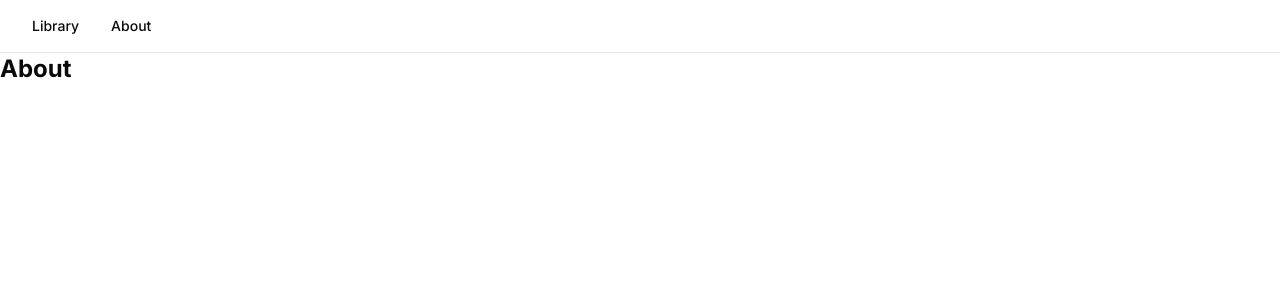
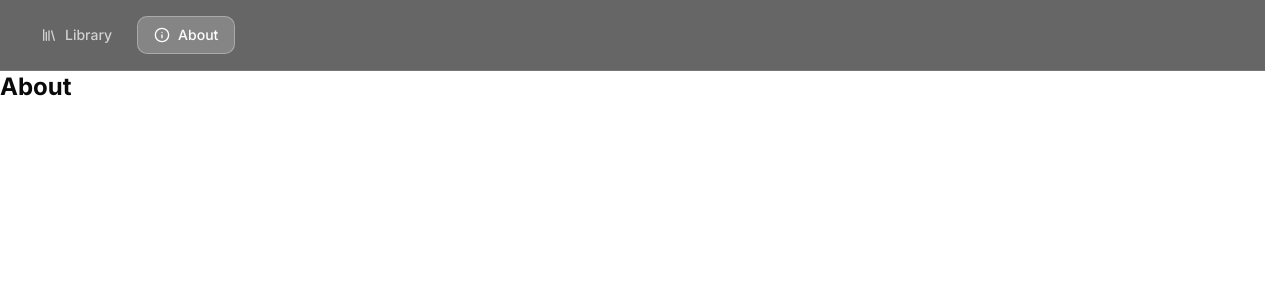
Before and after one commit to frostplexx/Beetroot, a Next.js app: page /about in a window 1280 px wide. Shown: the top 300 px of the page. Built offline with nearby package versions, Linux system fonts and the light colour scheme.

Commit message:
feat: improve header

```diff
--- a/app/globals.css
+++ b/app/globals.css
@@ -126,5 +126,6 @@
   }
   html {
     @apply font-sans;
+    scrollbar-gutter: stable;
   }
 }
--- a/app/layout.tsx
+++ b/app/layout.tsx
@@ -63,8 +63,10 @@ export default function RootLayout({
                     enableSystem
                     disableTransitionOnChange
                 >
-                    <header className="border-b px-4 py-2">
-                        <Navbar />
+                    <header className="sticky top-0 z-50 backdrop-blur-md bg-black/60 border-b border-white/10">
+                        <div className="container mx-auto px-6 py-4">
+                            <Navbar />
+                        </div>
                     </header>
 
                     <main className="flex-1">{children}</main>
--- a/components/navbar.tsx
+++ b/components/navbar.tsx
@@ -2,14 +2,7 @@
 
 import Link from "next/link"
 import { usePathname } from "next/navigation"
-
-import {
-  NavigationMenu,
-  NavigationMenuItem,
-  NavigationMenuLink,
-  NavigationMenuList,
-  navigationMenuTriggerStyle,
-} from "@/components/ui/navigation-menu"
+import { Library, Info } from "lucide-react"
 
 import { cn } from "@/lib/utils"
 
@@ -17,35 +10,40 @@ const routes = [
   {
     href: "/",
     label: "Library",
+    icon: Library,
   },
   {
     href: "/about",
     label: "About",
+    icon: Info,
   },
 ]
 
 export function Navbar() {
+  const pathname = usePathname()
 
   return (
-    <NavigationMenu>
-      <NavigationMenuList>
+    <nav className="flex items-center gap-2">
       {routes.map((route) => {
+        const isActive = pathname === route.href
+        const Icon = route.icon
 
         return (
-            <NavigationMenuItem key={route.href}>
           <Link
+            key={route.href}
             href={route.href}
             className={cn(
-                  navigationMenuTriggerStyle(),
+              "px-4 py-2 rounded-lg font-medium text-sm transition-all flex items-center gap-2",
+              isActive
+                ? "bg-white/20 text-white border border-white/30"
+                : "text-white/70 hover:text-white hover:bg-white/10 border border-transparent hover:border-white/20"
             )}
-                suppressHydrationWarning
           >
+            <Icon className="w-4 h-4" />
             {route.label}
           </Link>
-            </NavigationMenuItem>
         )
       })}
-      </NavigationMenuList>
-    </NavigationMenu>
+    </nav>
   )
 }
```
Lines whose indentation alone changed are shown as unchanged.
